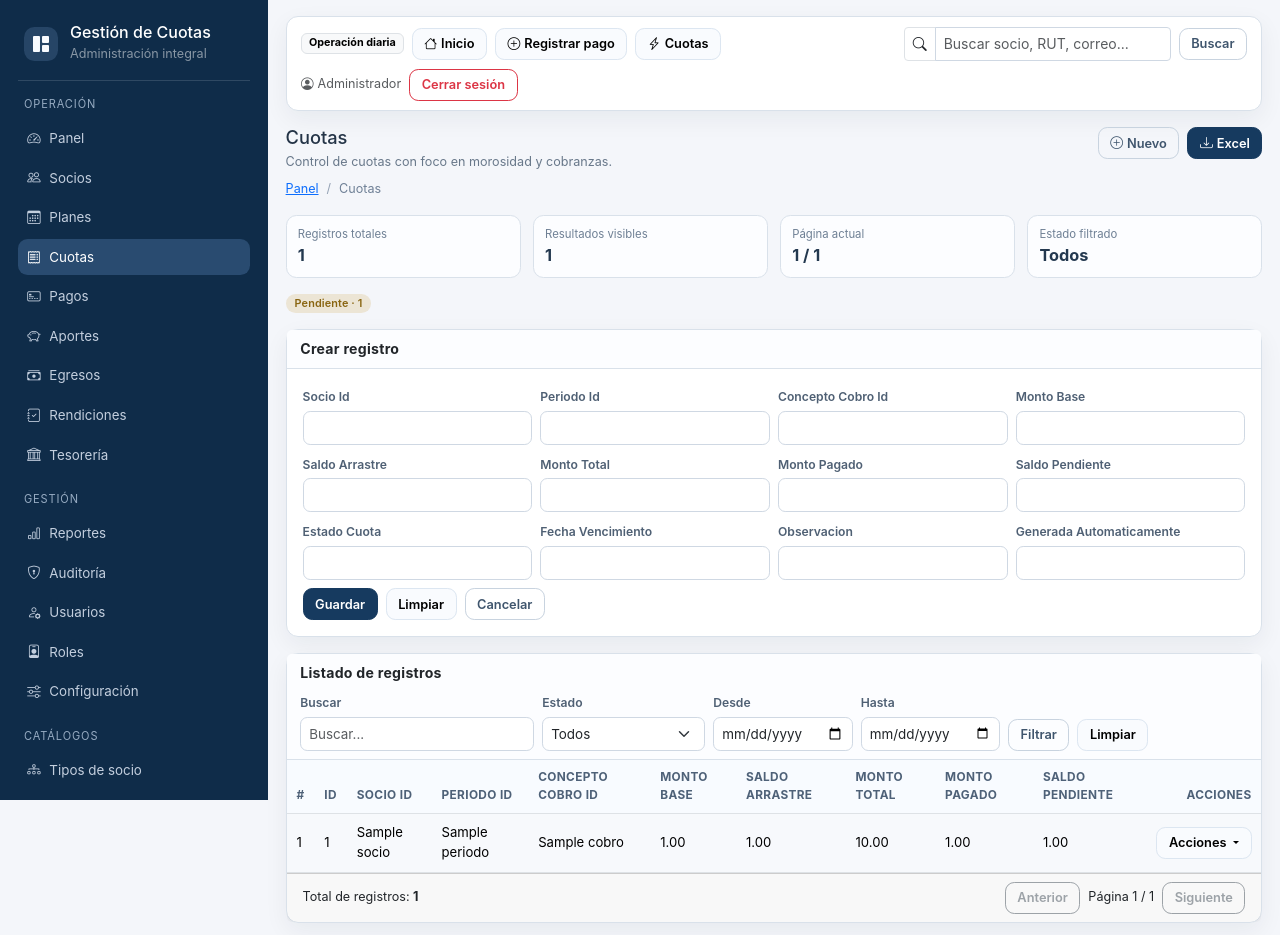
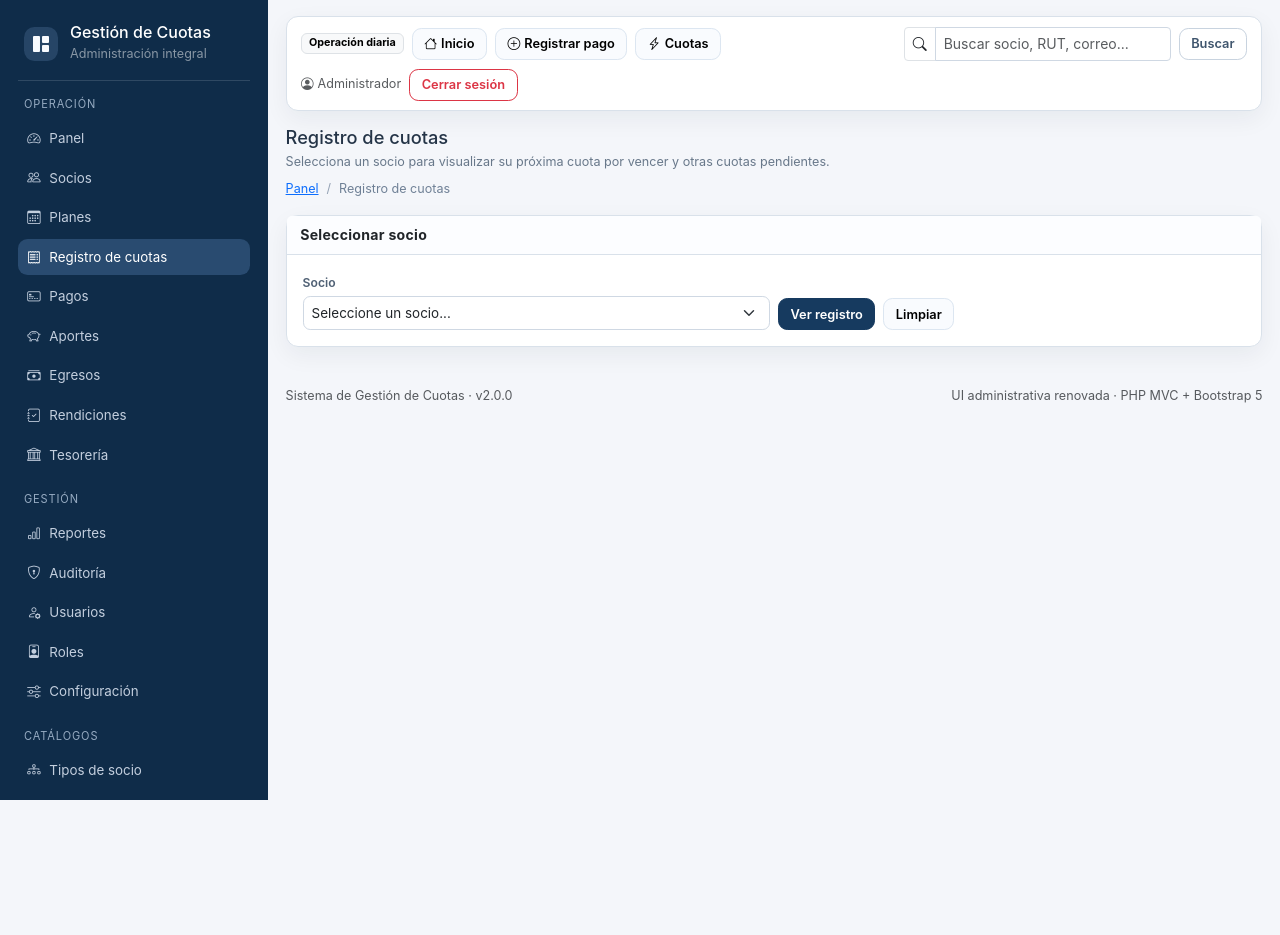
Before and after one commit to erwinislasegura/cuotasseim, a PHP site: page /cuotas in a window 1280 px wide. Shown: the top 935 px of the page. After the commit the page ends 800 px from the top, so only its background shows below. Run offline with PHP 8.4, Linux system fonts and the light colour scheme; tables that the repository leaves empty hold one stand-in row (values such as "Sample post").

Commit message:
Implementa registro de cuotas por socio con cuota por vencer

```diff
--- a/app/controllers/CuotasController.php
+++ b/app/controllers/CuotasController.php
@@ -5,12 +5,67 @@ declare(strict_types=1);
 namespace App\Controllers;
 
 use App\Core\Controller;
+use App\Core\Database;
+use Throwable;
 
 class CuotasController extends Controller
 {
     public function index(): void
     {
-        $this->renderModule('cuotas');
+        $socios = [];
+        $selectedSocioId = max(0, (int) ($_GET['socio_id'] ?? 0));
+        $socio = null;
+        $cuotaPorVencer = null;
+        $otrasCuotas = [];
+        $error = null;
+
+        try {
+            $db = Database::connection();
+
+            $socios = $db->query("SELECT id, numero_socio, nombre_completo, rut, correo, telefono FROM socios WHERE deleted_at IS NULL AND activo = 1 ORDER BY nombre_completo ASC")
+                ->fetchAll();
+
+            if ($selectedSocioId > 0) {
+                $stmtSocio = $db->prepare('SELECT id, numero_socio, nombre_completo, rut, correo, telefono, direccion, comuna, ciudad, fecha_ingreso FROM socios WHERE id = :id AND deleted_at IS NULL LIMIT 1');
+                $stmtSocio->bindValue(':id', $selectedSocioId, \PDO::PARAM_INT);
+                $stmtSocio->execute();
+                $socio = $stmtSocio->fetch() ?: null;
+
+                if ($socio !== null) {
+                    $stmtCuota = $db->prepare("SELECT c.id, c.fecha_vencimiento, c.estado_cuota, c.monto_total, c.monto_pagado, c.saldo_pendiente, c.observacion,
+                            COALESCE(p.nombre_periodo, CONCAT('Plan #', c.periodo_id)) AS nombre_periodo,
+                            COALESCE(cc.nombre, 'Cuota') AS concepto
+                        FROM cuotas c
+                        LEFT JOIN periodos p ON p.id = c.periodo_id
+                        LEFT JOIN conceptos_cobro cc ON cc.id = c.concepto_cobro_id
+                        WHERE c.socio_id = :socio_id
+                          AND c.deleted_at IS NULL
+                          AND c.estado_cuota IN ('pendiente', 'vencida', 'abonada_parcial')
+                        ORDER BY c.fecha_vencimiento ASC, c.id ASC");
+                    $stmtCuota->bindValue(':socio_id', $selectedSocioId, \PDO::PARAM_INT);
+                    $stmtCuota->execute();
+                    $cuotasPendientes = $stmtCuota->fetchAll();
+
+                    if (!empty($cuotasPendientes)) {
+                        $cuotaPorVencer = $cuotasPendientes[0];
+                        $otrasCuotas = array_slice($cuotasPendientes, 1);
+                    }
+                }
+            }
+        } catch (Throwable) {
+            $error = 'No fue posible cargar el registro de cuotas. Revisa la conexión a la base de datos.';
+        }
+
+        $this->view('cuotas/registro', [
+            'title' => 'Registro de cuotas',
+            'description' => 'Selecciona un socio para visualizar su próxima cuota por vencer y otras cuotas pendientes.',
+            'socios' => $socios,
+            'selectedSocioId' => $selectedSocioId,
+            'socio' => $socio,
+            'cuotaPorVencer' => $cuotaPorVencer,
+            'otrasCuotas' => $otrasCuotas,
+            'error' => $error,
+        ]);
     }
 
     public function crear(): void
--- a/app/core/ModuleCatalog.php
+++ b/app/core/ModuleCatalog.php
@@ -20,7 +20,7 @@ class ModuleCatalog
             'tipos_socio' => ['title' => 'Tipos de socio', 'description' => 'Catálogo de categorías y segmentación de socios.', 'table' => 'tipos_socio', 'route' => 'tipos-socio'],
             'periodos' => ['title' => 'Planes', 'description' => 'Creación de planes de cobro por frecuencia.', 'table' => 'periodos', 'route' => 'periodos'],
             'conceptos_cobro' => ['title' => 'Conceptos de cobro', 'description' => 'Definición de conceptos recurrentes y extraordinarios.', 'table' => 'conceptos_cobro', 'route' => 'conceptos-cobro'],
-            'cuotas' => ['title' => 'Cuotas', 'description' => 'Control de cuotas con foco en morosidad y cobranzas.', 'table' => 'cuotas', 'route' => 'cuotas'],
+            'cuotas' => ['title' => 'Registro de cuotas', 'description' => 'Selección de socio para revisar cuota por vencer y cuotas pendientes.', 'table' => 'cuotas', 'route' => 'cuotas'],
             'medios_pago' => ['title' => 'Medios de pago', 'description' => 'Catálogo de medios habilitados para recaudación.', 'table' => 'medios_pago', 'route' => 'medios-pago'],
             'pagos' => ['title' => 'Pagos', 'description' => 'Registro, imputación y trazabilidad de pagos.', 'table' => 'pagos', 'route' => 'pagos'],
             'tipos_aporte' => ['title' => 'Tipos de aporte', 'description' => 'Clasificación de aportes extraordinarios.', 'table' => 'tipos_aporte', 'route' => 'tipos-aporte'],
--- /dev/null
+++ b/app/views/cuotas/registro.php
@@ -0,0 +1,151 @@
+<section class="page-header d-flex justify-content-between align-items-start mb-3 gap-2 flex-wrap">
+  <div>
+    <h1 class="mb-1"><?= htmlspecialchars($title ?? 'Registro de cuotas') ?></h1>
+    <p class="small mb-2"><?= htmlspecialchars($description ?? '') ?></p>
+    <nav aria-label="breadcrumb" class="small">
+      <ol class="breadcrumb mb-0">
+        <li class="breadcrumb-item"><a href="<?= htmlspecialchars(url('panel')) ?>">Panel</a></li>
+        <li class="breadcrumb-item active" aria-current="page">Registro de cuotas</li>
+      </ol>
+    </nav>
+  </div>
+</section>
+
+<?php if (!empty($error ?? '')): ?>
+  <div class="alert alert-danger small mb-3"><?= htmlspecialchars((string) $error) ?></div>
+<?php endif; ?>
+
+<div class="card mb-3">
+  <div class="card-header py-2"><strong class="card-title mb-0">Seleccionar socio</strong></div>
+  <div class="card-body py-3">
+    <form method="get" action="<?= htmlspecialchars(url('cuotas')) ?>" class="row g-2 align-items-end">
+      <div class="col-md-8 col-lg-6">
+        <label for="socio_id" class="form-label">Socio</label>
+        <select name="socio_id" id="socio_id" class="form-select form-select-sm" required>
+          <option value="">Seleccione un socio...</option>
+          <?php foreach (($socios ?? []) as $item): ?>
+            <?php $label = trim((string) ($item['numero_socio'] ?? '') . ' · ' . (string) ($item['nombre_completo'] ?? '')); ?>
+            <option value="<?= (int) ($item['id'] ?? 0) ?>" <?= (int) ($selectedSocioId ?? 0) === (int) ($item['id'] ?? 0) ? 'selected' : '' ?>>
+              <?= htmlspecialchars($label) ?>
+            </option>
+          <?php endforeach; ?>
+        </select>
+      </div>
+      <div class="col-md-auto d-flex gap-2">
+        <button type="submit" class="btn btn-primary btn-sm">Ver registro</button>
+        <a href="<?= htmlspecialchars(url('cuotas')) ?>" class="btn btn-light btn-sm">Limpiar</a>
+      </div>
+    </form>
+  </div>
+</div>
+
+<?php if (!empty($socio)): ?>
+  <div class="card mb-3">
+    <div class="card-header py-2"><strong class="card-title mb-0">Datos del socio</strong></div>
+    <div class="card-body py-2">
+      <div class="table-responsive">
+        <table class="table table-sm table-striped mb-0">
+          <tbody>
+            <tr>
+              <th scope="row">N° socio</th>
+              <td><?= htmlspecialchars((string) ($socio['numero_socio'] ?? '')) ?></td>
+              <th scope="row">Nombre</th>
+              <td><?= htmlspecialchars((string) ($socio['nombre_completo'] ?? '')) ?></td>
+            </tr>
+            <tr>
+              <th scope="row">RUT</th>
+              <td><?= htmlspecialchars((string) ($socio['rut'] ?? '')) ?></td>
+              <th scope="row">Teléfono</th>
+              <td><?= htmlspecialchars((string) ($socio['telefono'] ?? '')) ?></td>
+            </tr>
+            <tr>
+              <th scope="row">Correo</th>
+              <td><?= htmlspecialchars((string) ($socio['correo'] ?? '')) ?></td>
+              <th scope="row">Dirección</th>
+              <td><?= htmlspecialchars(trim((string) (($socio['direccion'] ?? '') . ' ' . ($socio['comuna'] ?? '') . ' ' . ($socio['ciudad'] ?? '')))) ?></td>
+            </tr>
+          </tbody>
+        </table>
+      </div>
+    </div>
+  </div>
+
+  <div class="card mb-3">
+    <div class="card-header py-2"><strong class="card-title mb-0">Cuota por vencer</strong></div>
+    <div class="card-body py-3">
+      <?php if (!empty($cuotaPorVencer)): ?>
+        <div class="table-responsive">
+          <table class="table table-sm table-striped mb-0">
+            <thead>
+              <tr>
+                <th>Plan</th>
+                <th>Concepto</th>
+                <th>Vencimiento</th>
+                <th>Estado</th>
+                <th>Monto total</th>
+                <th>Pagado</th>
+                <th>Saldo pendiente</th>
+              </tr>
+            </thead>
+            <tbody>
+              <tr>
+                <td><?= htmlspecialchars((string) ($cuotaPorVencer['nombre_periodo'] ?? '-')) ?></td>
+                <td><?= htmlspecialchars((string) ($cuotaPorVencer['concepto'] ?? '-')) ?></td>
+                <td><?= htmlspecialchars(!empty($cuotaPorVencer['fecha_vencimiento']) ? human_date((string) $cuotaPorVencer['fecha_vencimiento']) : '-') ?></td>
+                <td><span class="badge badge-status <?= htmlspecialchars(status_badge_class((string) ($cuotaPorVencer['estado_cuota'] ?? 'pendiente'))) ?>"><?= htmlspecialchars(status_label((string) ($cuotaPorVencer['estado_cuota'] ?? 'pendiente'))) ?></span></td>
+                <td><?= htmlspecialchars(money((float) ($cuotaPorVencer['monto_total'] ?? 0))) ?></td>
+                <td><?= htmlspecialchars(money((float) ($cuotaPorVencer['monto_pagado'] ?? 0))) ?></td>
+                <td><?= htmlspecialchars(money((float) ($cuotaPorVencer['saldo_pendiente'] ?? 0))) ?></td>
+              </tr>
+            </tbody>
+          </table>
+        </div>
+      <?php else: ?>
+        <p class="small text-muted mb-0">Este socio no tiene cuotas pendientes por vencer.</p>
+      <?php endif; ?>
+    </div>
+  </div>
+
+  <?php if (!empty($otrasCuotas ?? [])): ?>
+    <div class="card">
+      <div class="card-header py-2 d-flex justify-content-between align-items-center">
+        <strong class="card-title mb-0">Otras cuotas pendientes</strong>
+        <button class="btn btn-outline-secondary btn-sm" type="button" data-bs-toggle="collapse" data-bs-target="#otrasCuotasCollapse" aria-expanded="false" aria-controls="otrasCuotasCollapse">
+          Ver más cuotas
+        </button>
+      </div>
+      <div class="collapse" id="otrasCuotasCollapse">
+        <div class="card-body py-2">
+          <div class="table-responsive">
+            <table class="table table-sm table-striped mb-0">
+              <thead>
+                <tr>
+                  <th>#</th>
+                  <th>Plan</th>
+                  <th>Concepto</th>
+                  <th>Vencimiento</th>
+                  <th>Estado</th>
+                  <th>Saldo pendiente</th>
+                </tr>
+              </thead>
+              <tbody>
+                <?php foreach ($otrasCuotas as $index => $cuota): ?>
+                  <tr>
+                    <td><?= (int) ($index + 2) ?></td>
+                    <td><?= htmlspecialchars((string) ($cuota['nombre_periodo'] ?? '-')) ?></td>
+                    <td><?= htmlspecialchars((string) ($cuota['concepto'] ?? '-')) ?></td>
+                    <td><?= htmlspecialchars(!empty($cuota['fecha_vencimiento']) ? human_date((string) $cuota['fecha_vencimiento']) : '-') ?></td>
+                    <td><span class="badge badge-status <?= htmlspecialchars(status_badge_class((string) ($cuota['estado_cuota'] ?? 'pendiente'))) ?>"><?= htmlspecialchars(status_label((string) ($cuota['estado_cuota'] ?? 'pendiente'))) ?></span></td>
+                    <td><?= htmlspecialchars(money((float) ($cuota['saldo_pendiente'] ?? 0))) ?></td>
+                  </tr>
+                <?php endforeach; ?>
+              </tbody>
+            </table>
+          </div>
+        </div>
+      </div>
+    </div>
+  <?php endif; ?>
+<?php elseif ((int) ($selectedSocioId ?? 0) > 0): ?>
+  <div class="alert alert-warning small">No se encontró información del socio seleccionado.</div>
+<?php endif; ?>
--- a/app/views/layouts/partials/sidebar.php
+++ b/app/views/layouts/partials/sidebar.php
@@ -7,7 +7,7 @@ $menu = [
         ['route' => 'panel', 'label' => 'Panel', 'icon' => 'bi-speedometer2'],
         ['route' => 'socios', 'label' => 'Socios', 'icon' => 'bi-people'],
         ['route' => 'periodos', 'label' => 'Planes', 'icon' => 'bi-calendar3'],
-        ['route' => 'cuotas', 'label' => 'Cuotas', 'icon' => 'bi-receipt'],
+        ['route' => 'cuotas', 'label' => 'Registro de cuotas', 'icon' => 'bi-receipt'],
         ['route' => 'pagos', 'label' => 'Pagos', 'icon' => 'bi-credit-card-2-front'],
         ['route' => 'aportes', 'label' => 'Aportes', 'icon' => 'bi-piggy-bank'],
         ['route' => 'egresos', 'label' => 'Egresos', 'icon' => 'bi-cash-stack'],
```
